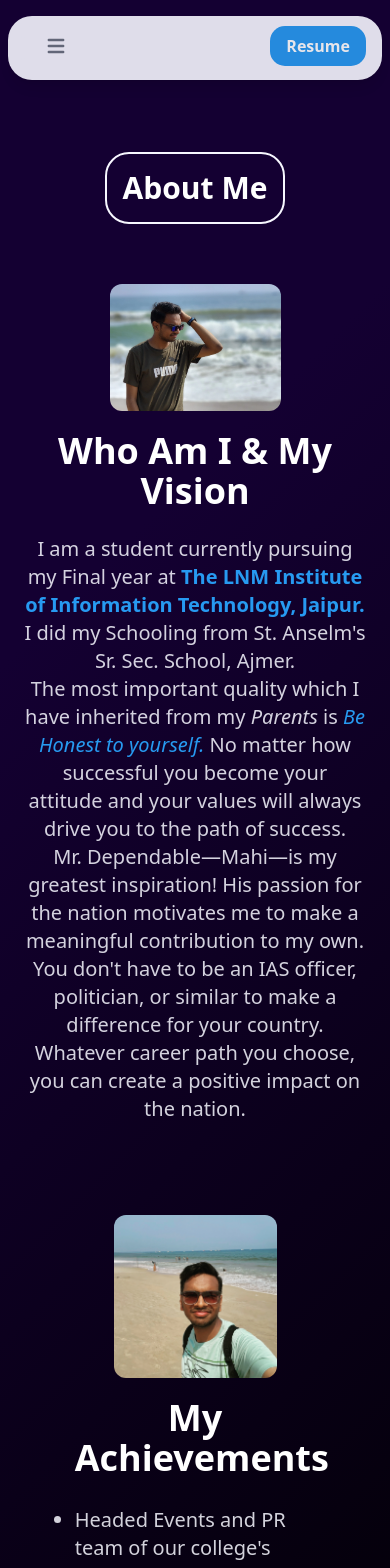
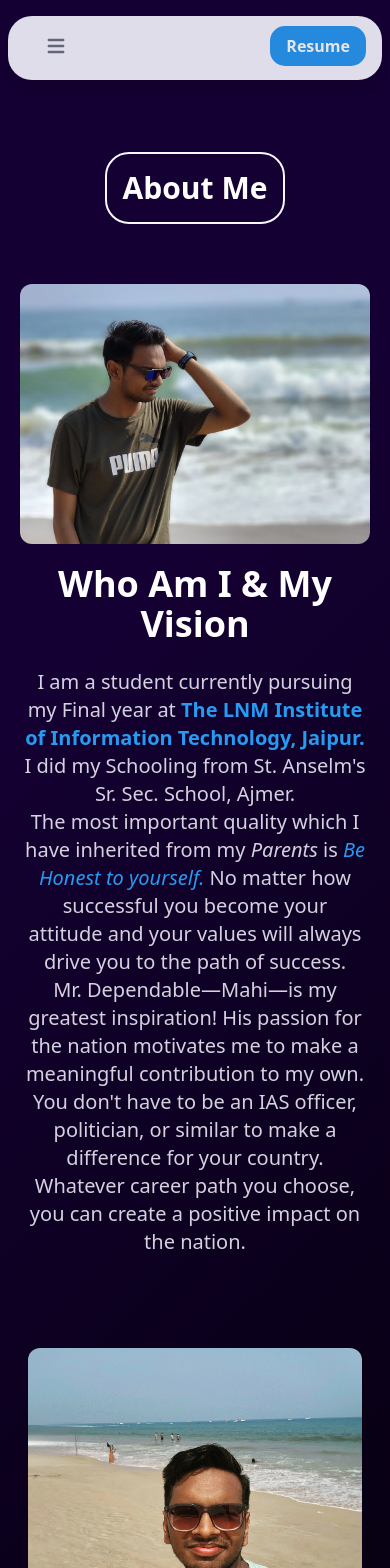
Before and after one commit to devmit29/personal-website-frontend, a React (Vite) app: page /about-me in a window 390 px wide. Shown: the top 1568 px of the page. Built offline with nearby package versions, Linux system fonts and the light colour scheme.

Commit message:
added image

```diff
--- a/src/Pages/About/About.jsx
+++ b/src/Pages/About/About.jsx
@@ -11,11 +11,11 @@ function About() {
 
     <div className='container max-w-[1440px] flex flex-col items-center justify-center mx-auto px-auto animate-appear pb-4'>
       <div className="flex p-2 animate-my flex-grow flex-col items-center md:flex-row md:justify-center md:items-start gap-4 ">
-        <div className='w-1/2 max-sm:w-full max-md:3/4 rounded-xl p-1'>
+        <div className='sm:w-1/2 max-sm:w-full max-md:w-3/4 rounded-xl p-1'>
           <img
             src="/about-me/img1.webp"
             alt="Dev Mittal"
-            className="sm:h-80 sm:w-full object-cover rounded-xl"
+            className="max-h-96 w-full object-cover rounded-xl"
           />
         </div>
         <div className="sm:w-3/4 p-2 pt-0 text-center md:text-left">
@@ -31,11 +31,11 @@ function About() {
 
 
       <div className="flex p-4 lg:'h-80 mt-14 mb-10' flex-grow rounded-2xl flex-col items-center md:flex-row-reverse md:items-stretch gap-4">
-        <div className='w-1/2 max-sm:w-full max-md:3/4 rounded-xl p-1'>
+        <div className='sm:w-1/2 max-sm:w-full max-md:w-3/4 rounded-xl p-1'>
           <img
             src="/about-me/img2.webp"
             alt="Coding"
-            className="sm:h-80 sm:w-full object-cover rounded-xl"
+            className="max-h-96 w-full object-cover rounded-xl"
           />
         </div>
         <div className="w-3/4 p-2 pt-0 text-center md:text-left">
@@ -52,11 +52,11 @@ function About() {
 
 
       <div className="flex p-4 lg:'h-80 mt-14 mb-10' flex-grow rounded-2xl flex-col items-center md:flex-row md:items-stretch gap-4 ">
-        <div className='w-1/2 max-sm:w-full max-md:3/4 rounded-xl  p-1'>
+        <div className='sm:w-1/2 max-sm:w-full max-md:w-3/4 rounded-xl  p-1'>
           <img
             src="/about-me/img3.webp"
             alt="Hobbies"
-            className="sm:h-80 sm:w-full object-cover rounded-xl"
+            className="max-h-96 w-full object-cover rounded-xl"
             />
         </div>
         <div className="sm:w-3/4 p-2 pt-0 text-center md:text-left">
```
